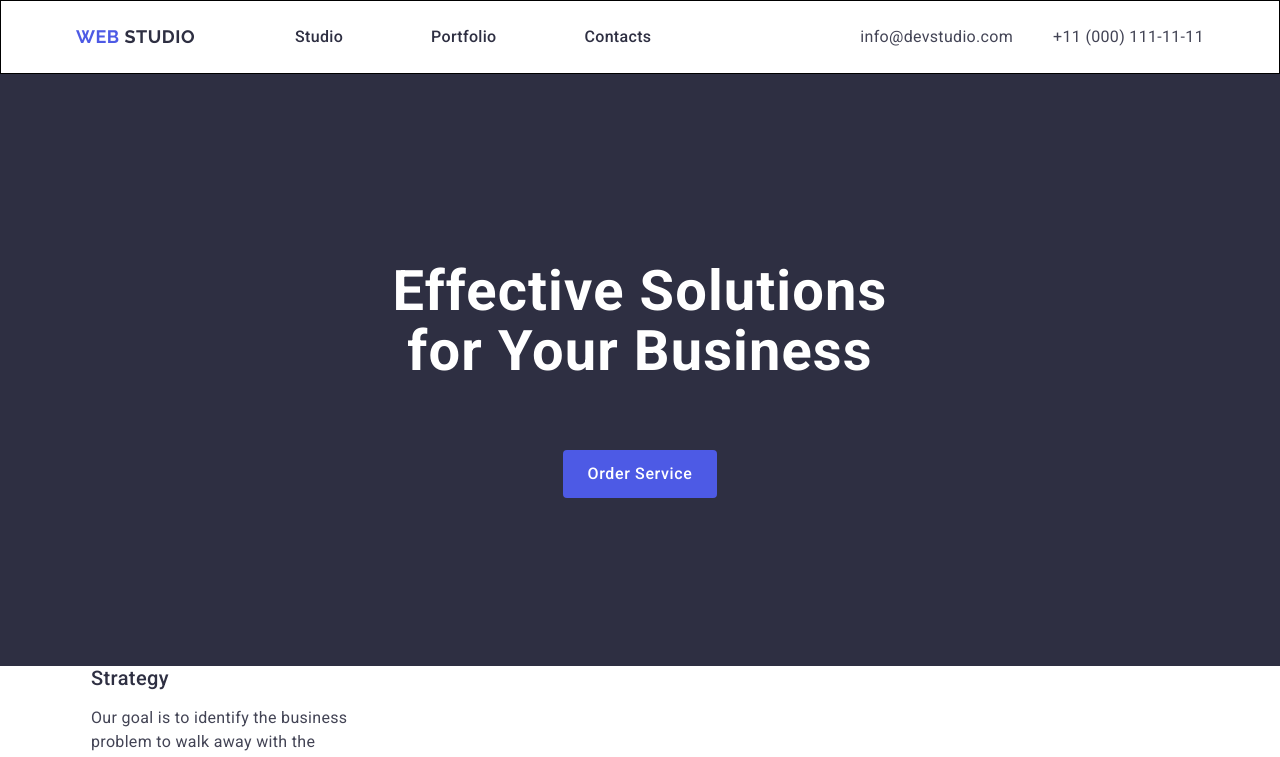
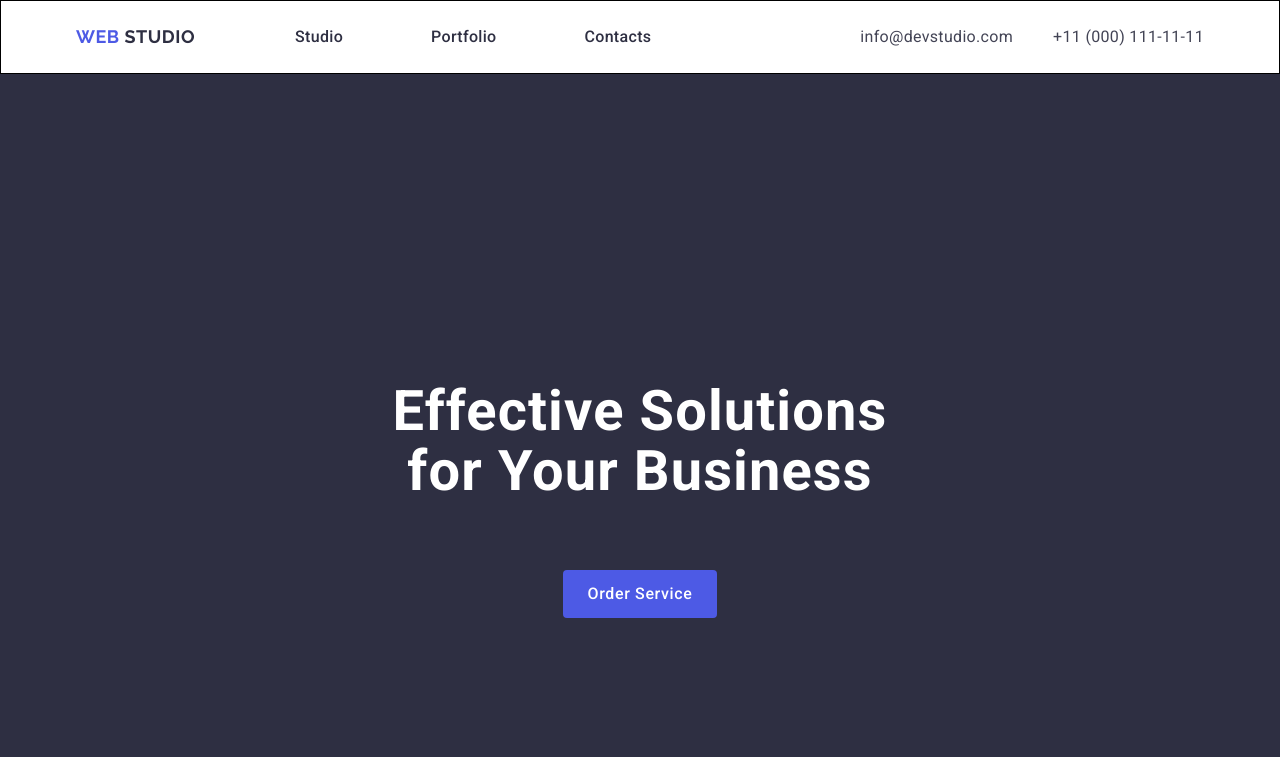
Before and after one commit to Roman-M-81/goit-markup-hw-03, a plain HTML site: page index.html in a window 1280 px wide. Shown: the top 757 px of the page. Drawn offline with nearby package versions, Linux system fonts and the light colour scheme.

Commit message:
add index file

```diff
--- a/css/styles.css
+++ b/css/styles.css
@@ -22,6 +22,11 @@ h1, h2, h3, h4, h5, h6 {
     padding: 0 15px;
     margin: 0 auto;
 
+}
+
+.section {
+    padding-top: 120px;
+    padding-bottom: 120px;
 }
 
 ul {
@@ -183,8 +188,8 @@ border: 1px solid #000;
 }
 
 .container-features {
-    width: 1128px;
-    height: 104px;
+   padding-top: 120px;
+   padding-bottom: 120px;
 }
 
 .features-section-main {
@@ -192,6 +197,13 @@ border: 1px solid #000;
 }
 
 .features-section-list {
+
+    display: flex;
+    gap: 24px
+
+}
+
+.features-li {
     width: calc ((100% - 72) /4);
 
 }
@@ -219,6 +231,7 @@ border: 1px solid #000;
     color: #434455;
     width: 264px;
     height: 72px;
+    margin-top: 8px;
 }
 
 .our-team {
--- a/index.html
+++ b/index.html
@@ -44,7 +44,7 @@
 </header>
 
 <main>
-  <section class="hero-section">
+  <section class="hero-section section">
    <div class="container container-hero">
     <h1 class="hero-title">Effective Solutions
     for Your Business</h1>
@@ -55,7 +55,7 @@
     <div class="container container-features">
     <h2 class="features-section-main">Features</h2>
     <ul class="features-section-list">
-        <li>
+        <li class="features-li">
             <h3 class="features-section-sub">Strategy</h3>
             <p class="features-section-text">
                 Our goal is to identify the business
@@ -84,7 +84,7 @@
     </div>
 
   </section>
-  <section class="our-team">
+  <section class="our-team section">
     <h2 class="team">Our Team</h2>
     <ul class="team-list">
         <li class="team-list-item">
@@ -118,7 +118,7 @@
     </ul>
   </section>
 
-  <section class="our-portfolio">
+  <section class="our-portfolio section">
     <h2 class="portfolio">Our Portfolio</h2>
      <ul class="portfolio-list">
       <li class="portfolio-list-item">
```
